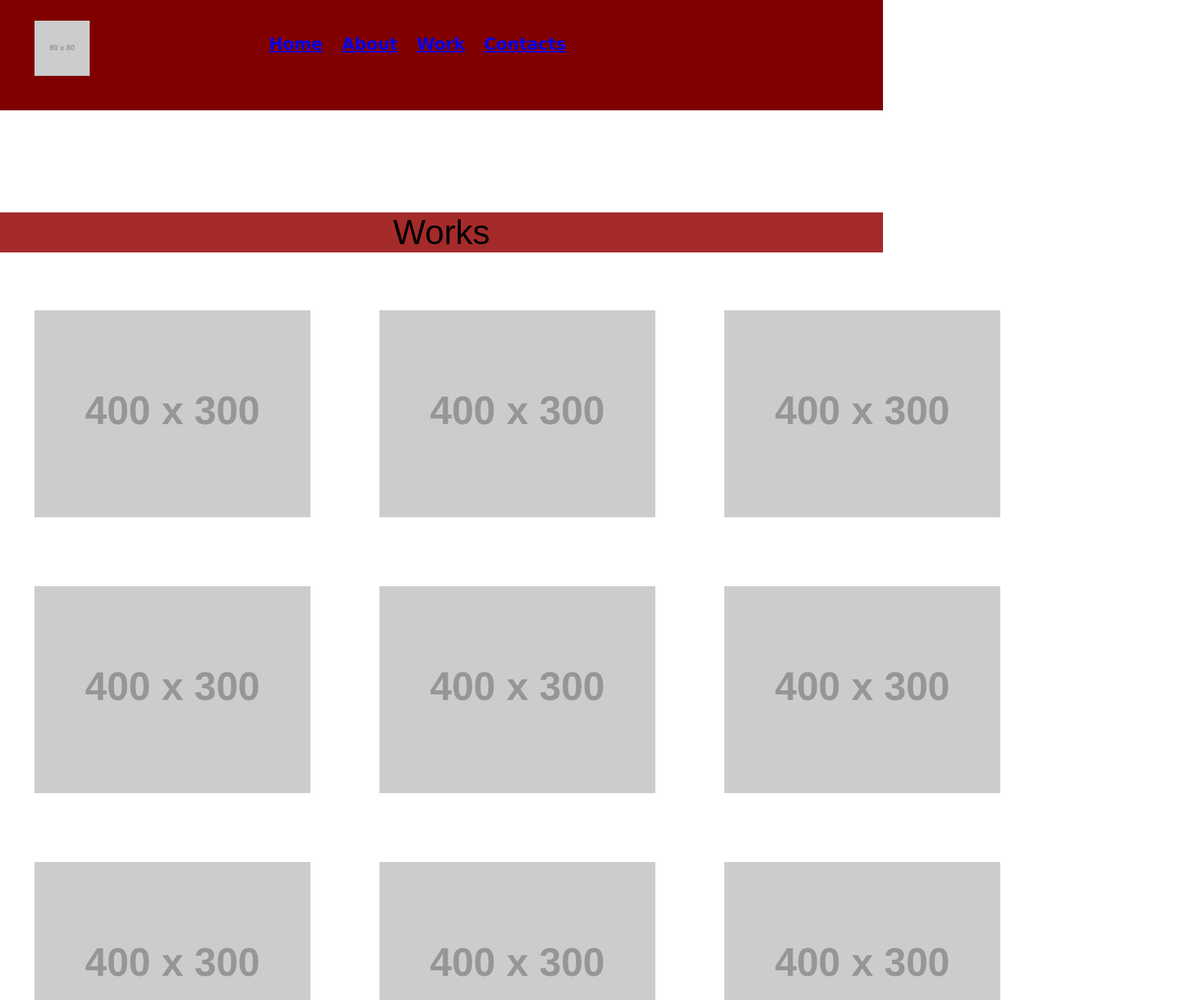
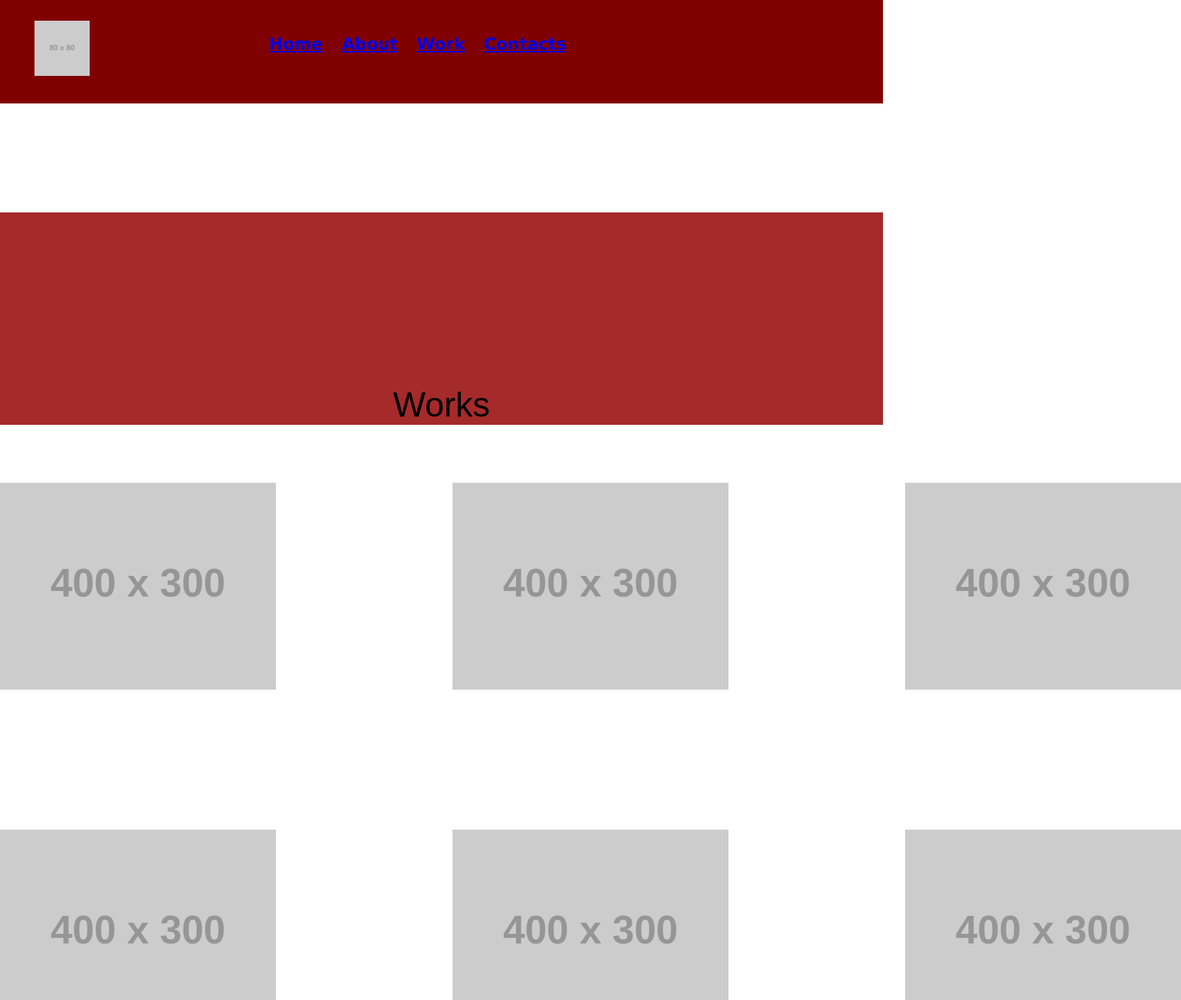
Before and after one commit to TreyDesigns/vanier-web5-porfolio, a plain HTML site: page work.html in a window 1280 px wide. Shown: the top 1450 px of the page at 69% size, 1712 px wide, since content can reach past the window. Drawn offline with Linux system fonts and the light colour scheme; files that its build step writes are made by us from their sources; placeholder pictures from the web are drawn by us.

Commit message:
Updated app.css

```diff
--- a/app.css
+++ b/app.css
@@ -1,7 +1,7 @@
 * {
     margin: 0;
     padding: 0;
-    box-sizing: border-box;
+    /* box-sizing: border-box; */
 }
 
 html {
@@ -22,9 +22,10 @@ h1 {
 header {
     width: 100%;
     background-color: maroon;
-    height: 20%;
+    height: 150px;
     position: fixed;
     font-family: Verdana, Geneva, Tahoma, sans-serif;
+    z-index: 10;
 }
 
 #logo {
@@ -67,16 +68,20 @@ div section img {
 footer {
     text-align: center;
 }
+
 /* work */
 #work {
-    margin-left: 50px;
-    margin-right: 50px;
+    margin: 0 auto;
+    position: relative;
+    max-width: 2000px;
     gap: 20% 20%;
-    width: 500px;
-    height: 500px;
+    width: 100%;
+    height: 100%;
     display: grid;
     grid-template-columns: auto auto auto;
 }
+
+
 
 #getInTouch {
     font-size: 50px;
@@ -94,7 +99,7 @@ footer {
 /* homepage */
 #homepage {
     background-color: aqua;
-    height: 100%;
+    height: auto;
 }
 
 main p {
@@ -102,7 +107,17 @@ main p {
     text-align: center;
 }
 
+#coverPic {
+   width: 100%;
+}
+
 /* about */
+#about {
+    margin: 0 auto;
+    position: relative;
+    max-width: 2000px;
+}
+
 #about p{
     margin-left: 50px;
     margin-bottom: 50px;
@@ -168,3 +183,7 @@ main h1{
     border-radius: 20px;
     background-color: brown;
 }
+
+#about, #contacts, #homepage, #workP {
+    padding-top: 250px;
+}
```
